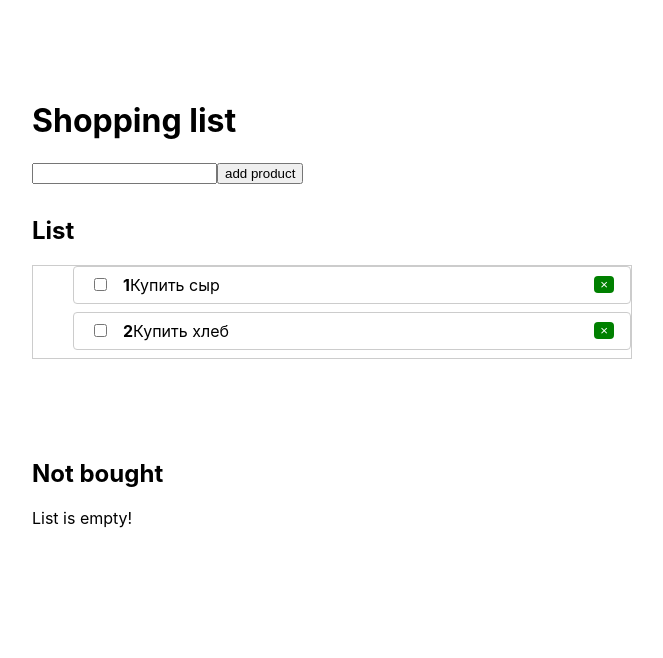
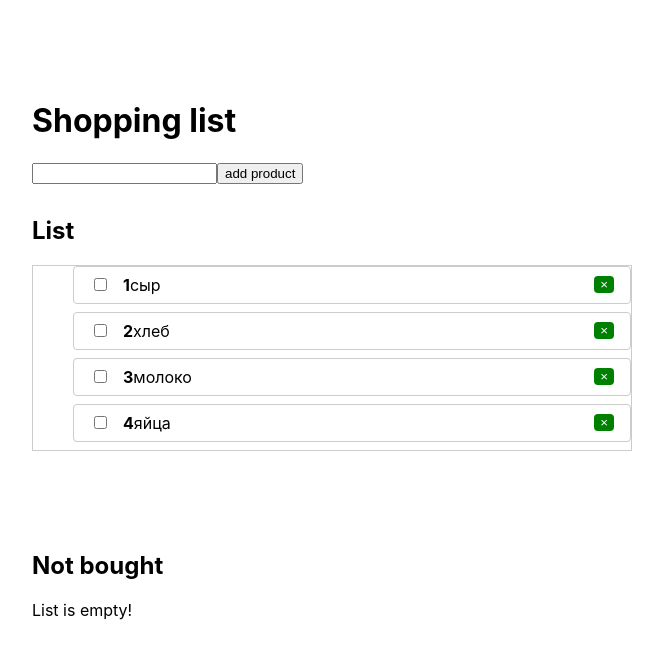
Before and after one commit to PGVlasov/Project1, a React (Create React App) app: page / in a window 1280 px wide. Shown: the top 658 px of the page, without its empty margins (308-971 px from the left). Built offline with nearby package versions, Linux system fonts and the light colour scheme.

Commit message:
try to implement two actions on the cross

```diff
--- a/src/App.js
+++ b/src/App.js
@@ -6,9 +6,13 @@ import Newlist from "./Todo/NewList";
 
 function App() {
   const [todos, setTodos] = React.useState([
-    { id: 1, complited: false, title: "Купить сыр" },
-    { id: 2, complited: false, title: "Купить хлеб" }
+    { id: 1, complited: false, title: "сыр" },
+    { id: 2, complited: false, title: "хлеб" },
+    { id: 3, complited: false, title: "молоко" },
+    { id: 4, complited: false, title: "яйца" }
   ]);
+
+  let newtodos = [];
 
   function selectMarkTodo(id) {
     setTodos(
@@ -24,6 +28,11 @@ function App() {
 
   function removeProd(id) {
     setTodos(todos.filter(todo => todo.id !== id));
+    /*console.log(todos.filter(todo => todo.id === id));*/
+  }
+
+  function addNewProd(id) {
+    newtodos.concat([todos.filter(todo => todo.id === id)]);
   }
 
   function addProd(title) {
@@ -37,8 +46,6 @@ function App() {
       ])
     );
   }
-
-  let newtodos = [];
 
   return (
     <Context.Provider value={{ removeProd }}>
@@ -55,7 +62,7 @@ function App() {
       <div className="nextTime">
         <h2>Not bought</h2>
         {newtodos.length ? (
-          <Newlist todos={todos} onSelectMark={selectMarkTodo} />
+          <Newlist newtodos={newtodos} addNewProd={addNewProd} />
         ) : (
           <p> List is empty!</p>
         )}
--- a/src/Todo/NewList.js
+++ b/src/Todo/NewList.js
@@ -2,15 +2,13 @@ import React, { useContext } from "react";
 import PropTypes from "prop-types";
 import Context from "../context";
 
-const styles = {
-  ul: {
-    listStyle: "none",
-    margin: 0,
-    paddinng: 0,
-    border: "1px solid #ccc"
-  }
+function Newlist() {
+  const { addNewProd } = useContext(Context);
+}
+
+Newlist.propTypes = {
+  todos: PropTypes.arrayOf(PropTypes.object).isRequired,
+  onSelectMark: PropTypes.func.isRequired
 };
 
-function Newlist() {}
-
 export default Newlist;
```
